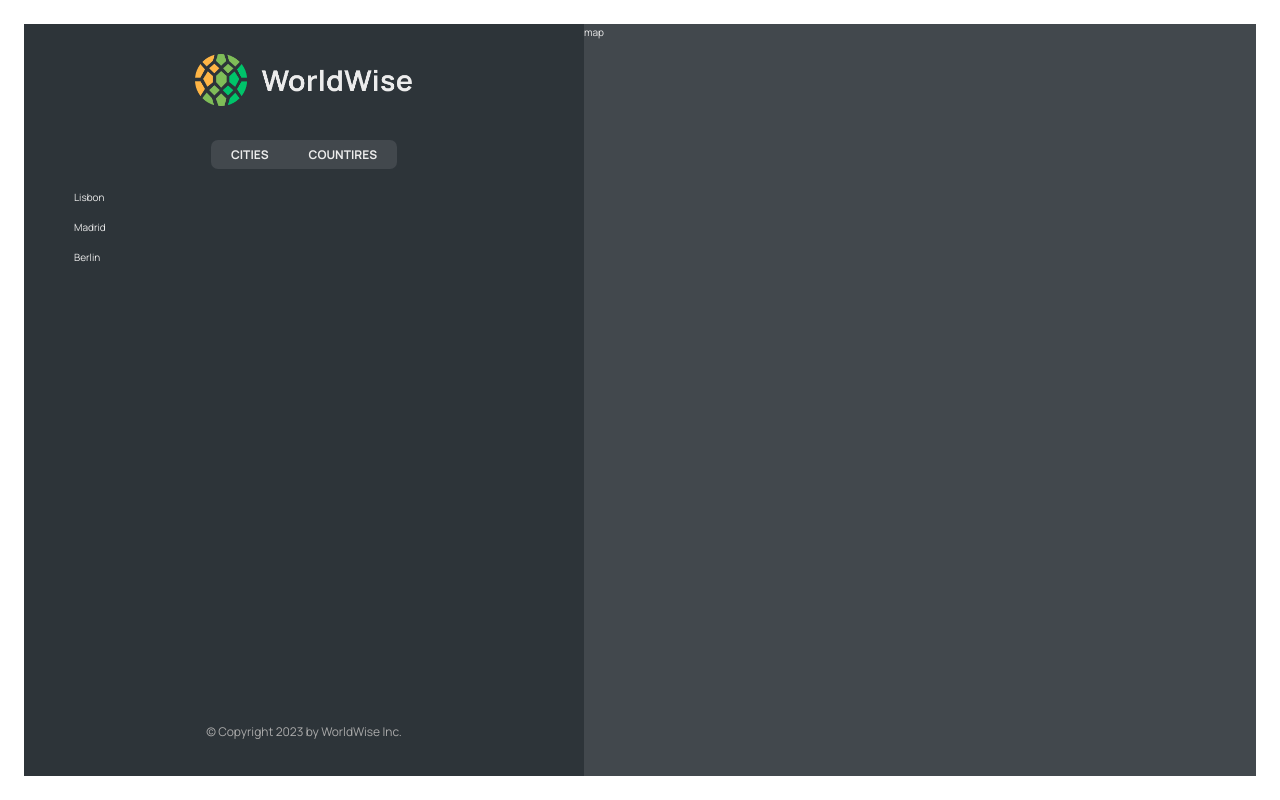
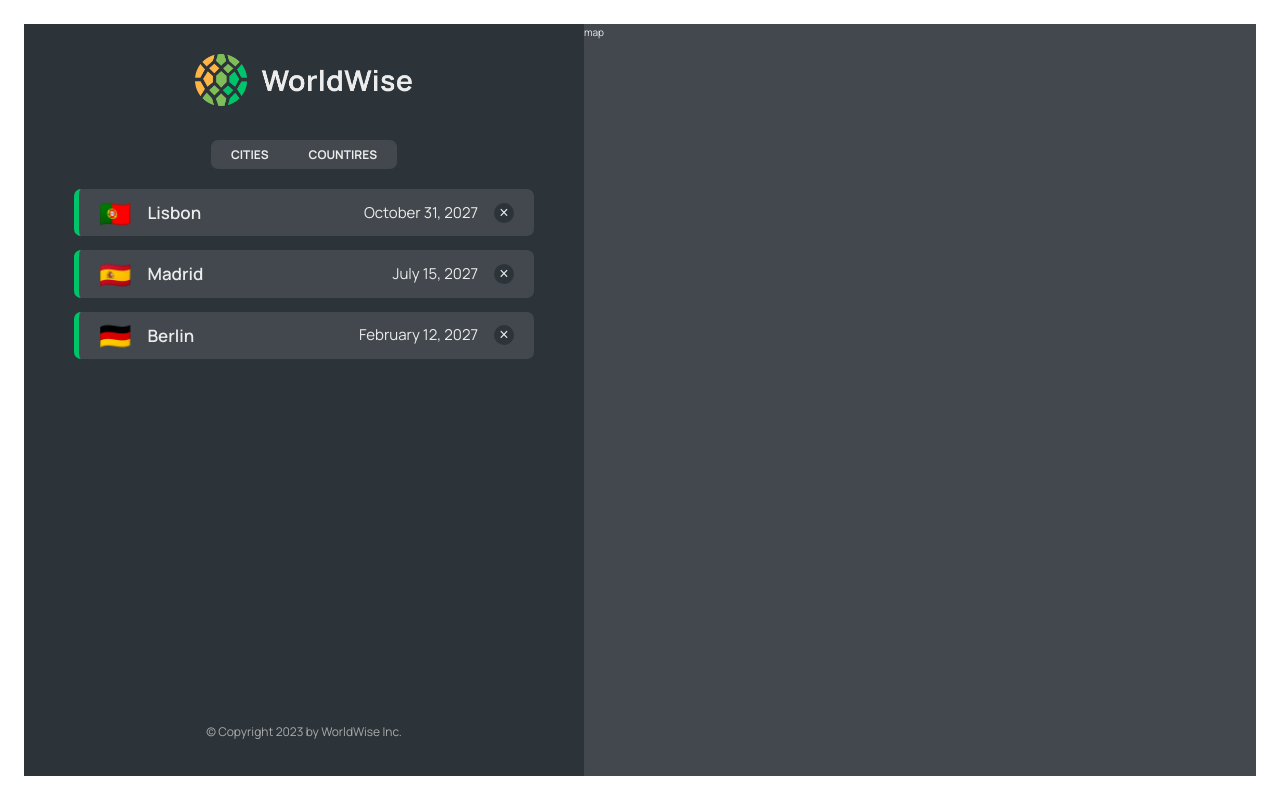
Before and after one commit to SaadMahi/68-WorldWise, a React (Vite) app: page /app in a window 1280 px wide. Built offline with nearby package versions, Linux system fonts and the light colour scheme; data requests are answered from the project's data file.

Commit message:
💄 feat: updated cities Ui

```diff
--- a/src/components/city/CityItem.jsx
+++ b/src/components/city/CityItem.jsx
@@ -1,7 +1,24 @@
 import React from 'react';
+import styles from './CityItem.module.css';
+
+const formatDate = (date) =>
+  new Intl.DateTimeFormat('en', {
+    day: 'numeric',
+    month: 'long',
+    year: 'numeric',
+  }).format(new Date(date));
 
 const CityItem = ({ city }) => {
-  return <li>{city.cityName}</li>;
+  console.log(city);
+  const { cityName, emoji, date } = city;
+  return (
+    <li className={styles.cityItem}>
+      <span className={styles.emoji}>{emoji}</span>
+      <h3 className={styles.name}>{cityName}</h3>
+      <time className={styles.date}>{formatDate(date)}</time>
+      <button className={styles.deleteBtn}>&times;</button>
+    </li>
+  );
 };
 
 export default CityItem;
```
